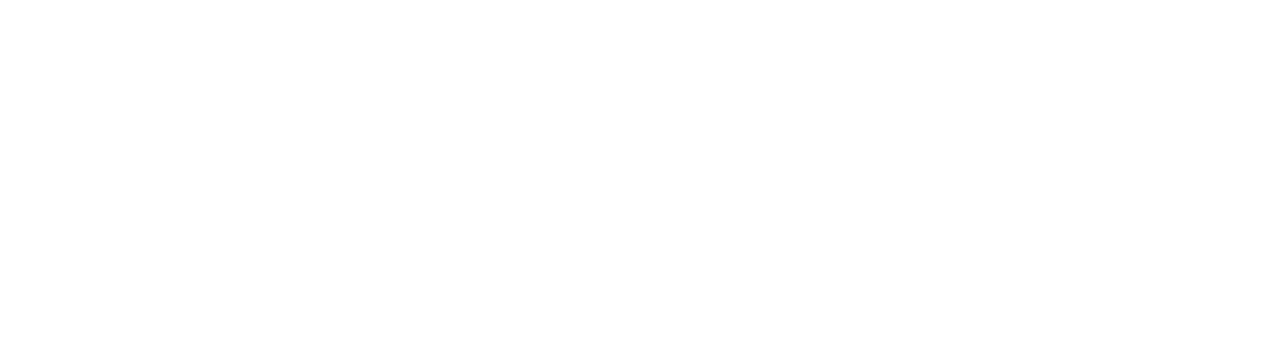
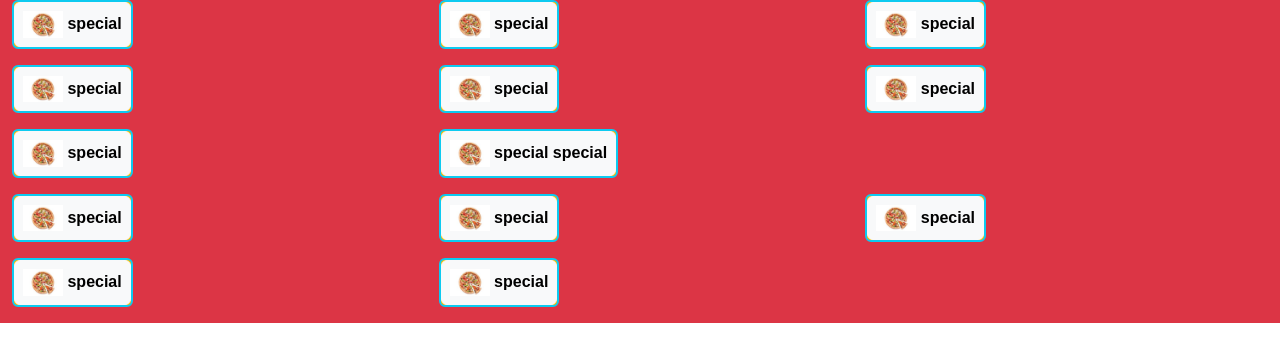
Before and after one commit to ShoaibCoduko/card-work, a plain HTML site: page sideindex.html in a window 1280 px wide. Drawn offline with nearby package versions, Linux system fonts and the light colour scheme.

Commit message:
card startcher tarz

```diff
--- a/sideindex.html
+++ b/sideindex.html
@@ -16,7 +16,119 @@
 
 <body>
     <!-- main div started -->
+    <div class="col-4 m-auto">
+
+    </div>
     <!-- main div ended -->
+    <div class="m-auto">
+        <div class="row justify-content-start  m-auto row-cols-auto bg-danger">
+            <div class="col-4 d-inline-flex mb-3">
+                <div class="bg-warning rounded border border-info border-2">
+                    <button class="btn btn-light p-2">
+                       <img src="image/white-back.jpeg" width="40" alt="">
+                        <b>special</b>
+                    </button>
+                </div>
+            </div>
+            <div class="col-4 d-inline-flex mb-3">
+                <div class="bg-warning rounded border border-info border-2">
+                    <button class="btn btn-light p-2">
+                       <img src="image/white-back.jpeg" width="40" alt="">
+                        <b>special</b>
+                    </button>
+                </div>
+            </div>
+            <div class="col-4 d-inline-flex mb-3">
+                <div class="bg-warning rounded border border-info border-2">
+                    <button class="btn btn-light p-2">
+                       <img src="image/white-back.jpeg" width="40" alt="">
+                        <b>special</b>
+                    </button>
+                </div>
+            </div>
+            <div class="col-4 d-inline-flex mb-3">
+                <div class="bg-warning rounded border border-info border-2">
+                    <button class="btn btn-light p-2">
+                       <img src="image/white-back.jpeg" width="40" alt="">
+                        <b>special</b>
+                    </button>
+                </div>
+            </div>
+            <div class="col-4 d-inline-flex mb-3">
+                <div class="bg-warning rounded border border-info border-2">
+                    <button class="btn btn-light p-2">
+                       <img src="image/white-back.jpeg" width="40" alt="">
+                        <b>special</b>
+                    </button>
+                </div>
+            </div>
+            <div class="col-4 d-inline-flex mb-3">
+                <div class="bg-warning rounded border border-info border-2">
+                    <button class="btn btn-light p-2">
+                       <img src="image/white-back.jpeg" width="40" alt="">
+                        <b>special</b>
+                    </button>
+                </div>
+            </div>
+            <div class="col-4 d-inline-flex mb-3">
+                <div class="bg-warning rounded border border-info border-2">
+                    <button class="btn btn-light p-2">
+                       <img src="image/white-back.jpeg" width="40" alt="">
+                        <b>special</b>
+                    </button>
+                </div>
+            </div>
+            <div class="col-8 d-inline-flex mb-3">
+                <div class="bg-warning rounded border border-info border-2">
+                    <button class="btn btn-light p-2">
+                       <img src="image/white-back.jpeg" width="40" alt="">
+                        <b>special special</b>
+                    </button>
+                </div>
+            </div>
+            <div class="col-4 d-inline-flex mb-3">
+                <div class="bg-warning rounded border border-info border-2">
+                    <button class="btn btn-light p-2">
+                       <img src="image/white-back.jpeg" width="40" alt="">
+                        <b>special</b>
+                    </button>
+                </div>
+            </div>
+            <div class="col-4 d-inline-flex mb-3">
+                <div class="bg-warning rounded border border-info border-2">
+                    <button class="btn btn-light p-2">
+                       <img src="image/white-back.jpeg" width="40" alt="">
+                        <b>special</b>
+                    </button>
+                </div>
+            </div>
+            <div class="col-4 d-inline-flex mb-3">
+                <div class="bg-warning rounded border border-info border-2">
+                    <button class="btn btn-light p-2">
+                       <img src="image/white-back.jpeg" width="40" alt="">
+                        <b>special</b>
+                    </button>
+                </div>
+            </div>
+            <div class="col-4 d-inline-flex mb-3">
+                <div class="bg-warning rounded border border-info border-2">
+                    <button class="btn btn-light p-2">
+                       <img src="image/white-back.jpeg" width="40" alt="">
+                        <b>special</b>
+                    </button>
+                </div>
+            </div>
+            <div class="col-4 d-inline-flex mb-3">
+                <div class="bg-warning rounded border border-info border-2">
+                    <button class="btn btn-light p-2">
+                       <img src="image/white-back.jpeg" width="40" alt="">
+                        <b>special</b>
+                    </button>
+                </div>
+            </div>
+
+        </div>
+    </div>
 
 
 
```
